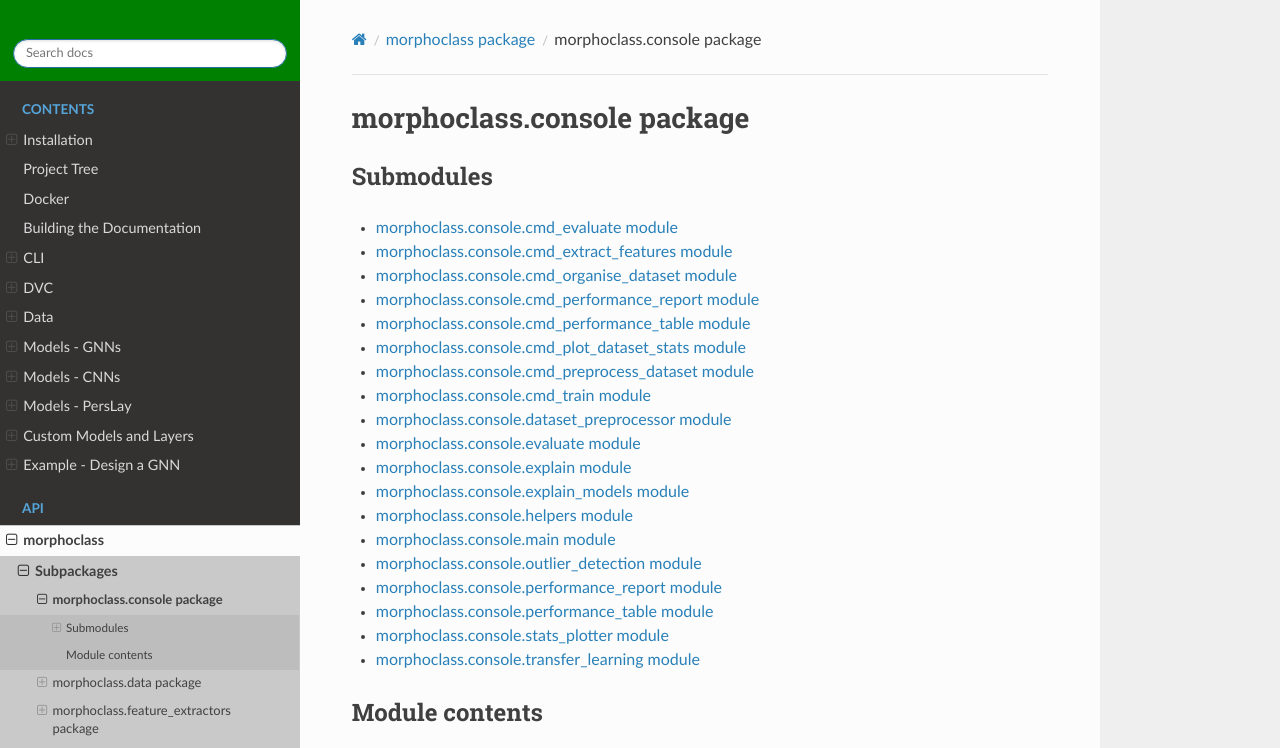
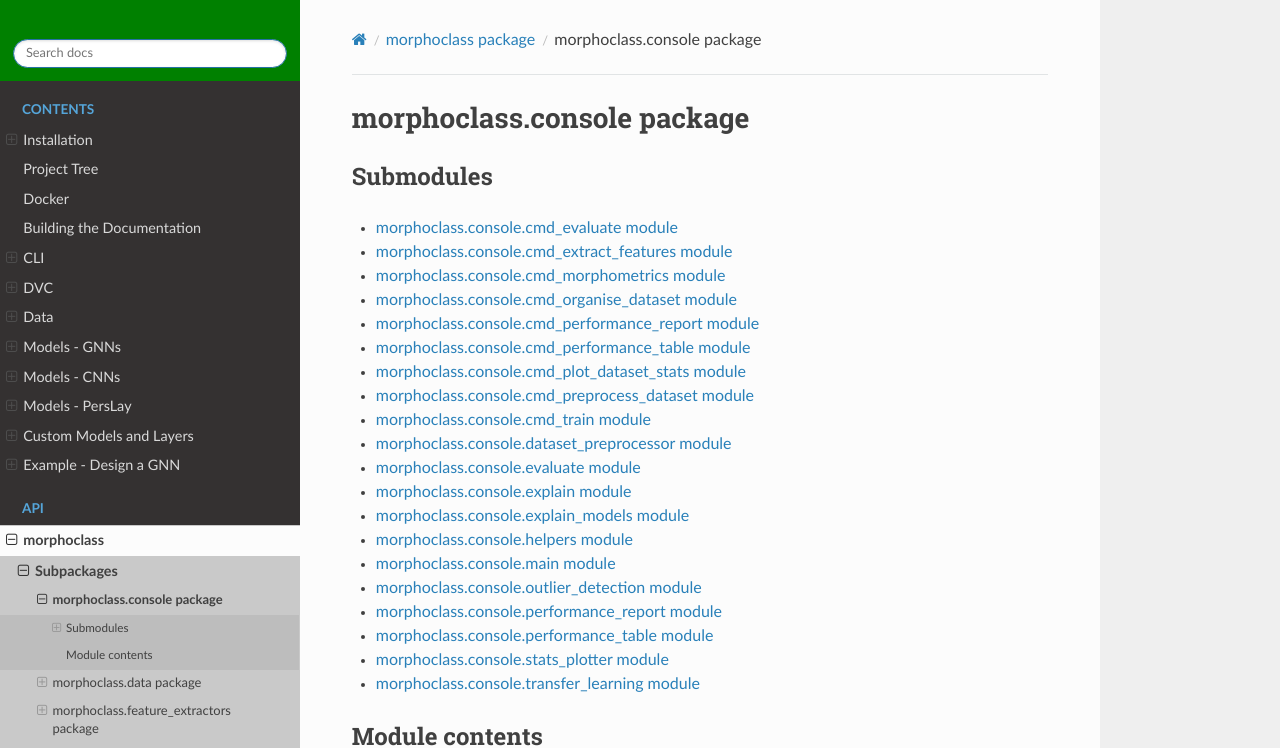
Before and after one commit to BlueBrain/morphoclass, a Sphinx documentation site: the page built from docs/source/api/morphoclass.console.rst, in a window 1280 px wide and 1065 px high, cut to the strip 0-748 px from the top of the window. Built offline with Sphinx 7.4.7 and the Read the Docs theme 2.0.0, drawn with Linux system fonts in a browser that asks for light colours; the version number could not be read and is left out.

Commit message:
fix api-docs

```diff
--- a/docs/source/api/morphoclass.console.rst
+++ b/docs/source/api/morphoclass.console.rst
@@ -9,6 +9,7 @@ Submodules
 
    morphoclass.console.cmd_evaluate
    morphoclass.console.cmd_extract_features
+   morphoclass.console.cmd_morphometrics
    morphoclass.console.cmd_organise_dataset
    morphoclass.console.cmd_performance_report
    morphoclass.console.cmd_performance_table
```
